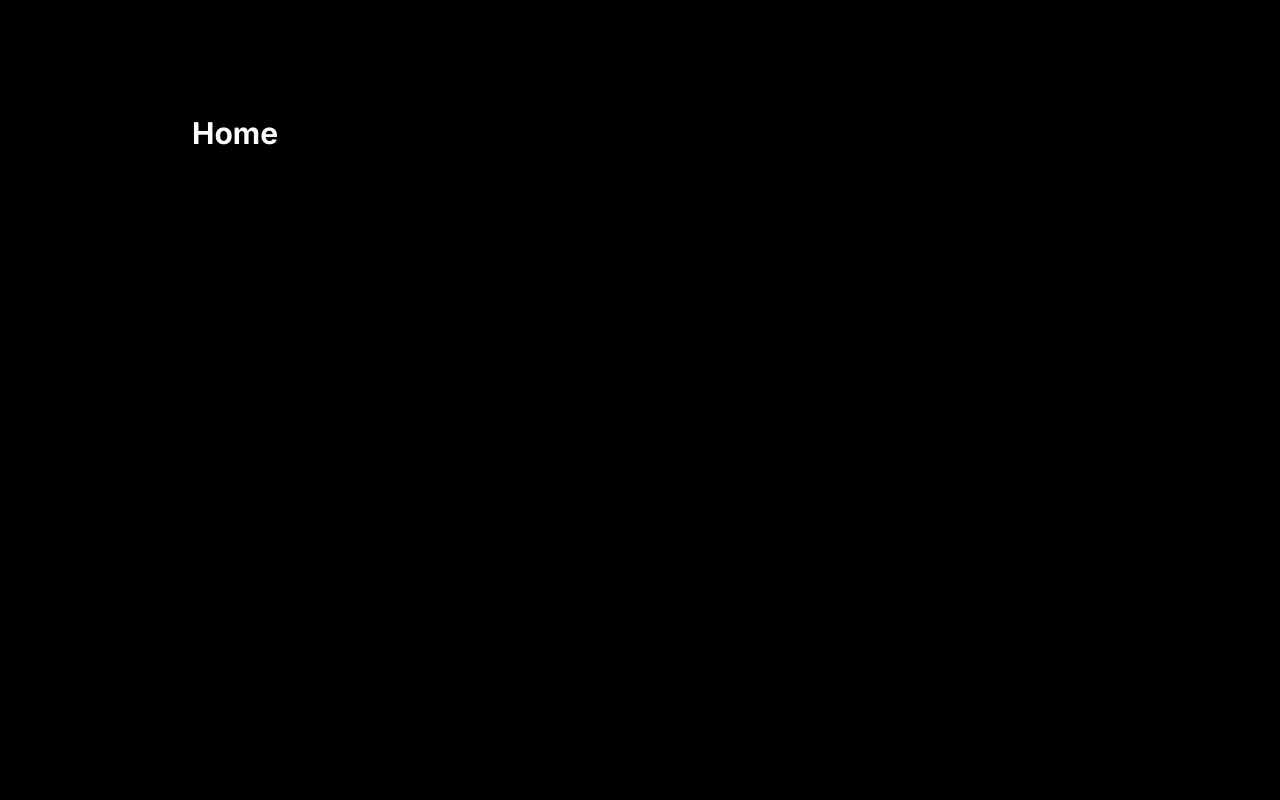
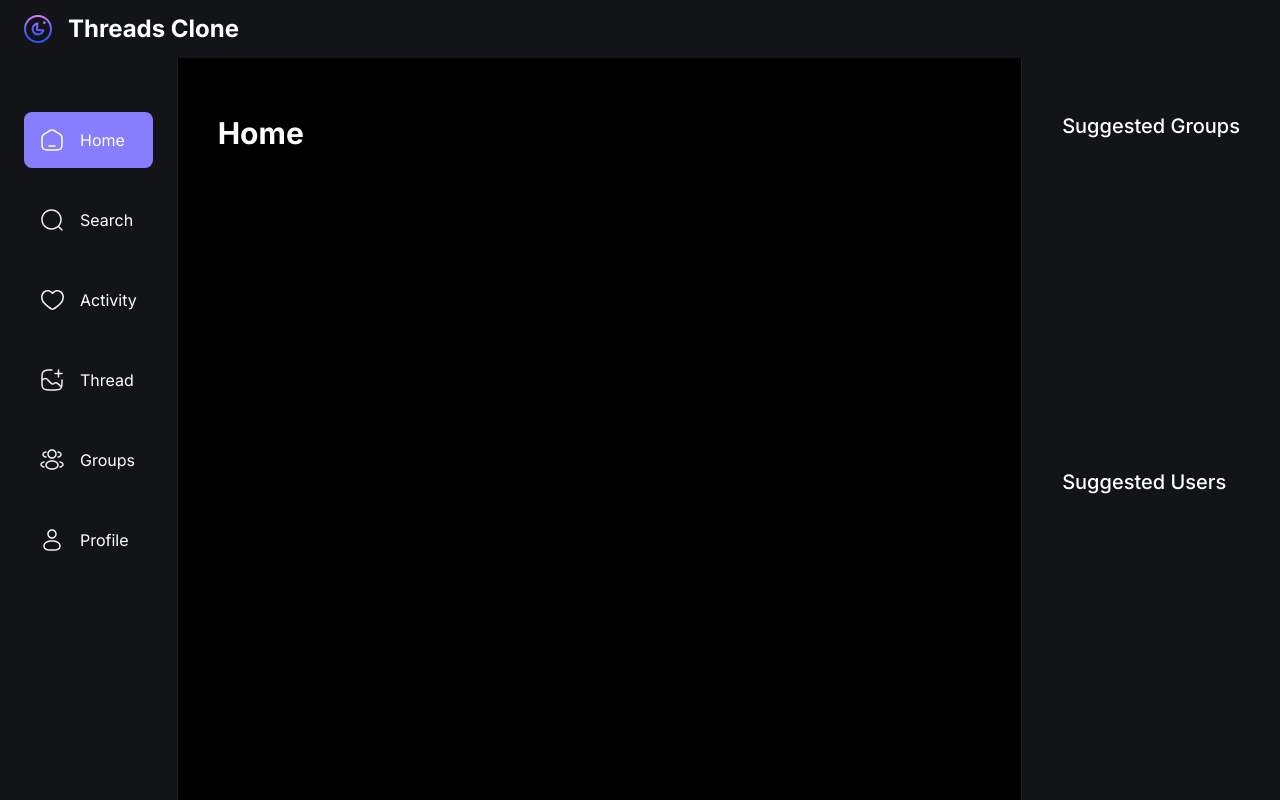
Before and after one commit to subhatav/threads-clone-next, a Next.js app: page / in a window 1280 px wide. Built offline with nearby package versions, Linux system fonts and the light colour scheme; no server answers.

Commit message:
Create the Bottom Bar and the Right Side Bar as `shared` components

```diff
--- a/app/(root)/layout.tsx
+++ b/app/(root)/layout.tsx
@@ -3,6 +3,11 @@ import type { Metadata } from "next";
 import { ClerkProvider } from "@clerk/nextjs";
 import { dark } from "@clerk/themes";
 import { Inter } from "next/font/google";
+
+import BottomBar from "@/components/shared/BottomBar";
+import LeftSideBar from "@/components/shared/LeftSideBar";
+import RightSideBar from "@/components/shared/RightSideBar";
+import TopBar from "@/components/shared/TopBar";
 
 import "../globals.css";
 
@@ -10,7 +15,7 @@ const font = Inter({ subsets: ["latin"] });
 
 export const metadata: Metadata = {
   title: "Threads Clone",
-  description: "Connect with your friends online!",
+  description: "Connect with your friends online!"
 };
 
 export default function RootLayout(
@@ -20,11 +25,15 @@ export default function RootLayout(
     <ClerkProvider appearance={{ baseTheme: dark }} afterSignOutUrl="/">
       <html lang="en">
         <body className={font.className}>
+          <TopBar />
           <main className="flex flex-row">
+            <LeftSideBar />
             <section className="main-container">
               <div className="w-full max-w-4xl">{children}</div>
             </section>
+            <RightSideBar />
           </main>
+          <BottomBar />
         </body>
       </html>
     </ClerkProvider>
--- a/app/globals.css
+++ b/app/globals.css
@@ -83,12 +83,12 @@
     @apply relative flex justify-start gap-4 rounded-lg p-4;
   }
 
+  .rightsidebar {
+    @apply sticky right-0 top-0 z-20 flex h-screen w-fit flex-col justify-between gap-12 overflow-auto border-l border-l-dark-4 bg-dark-2 px-10 pb-6 pt-28 max-xl:hidden;
+  }
+
   .pagination {
     @apply mt-10 flex w-full items-center justify-center gap-5;
-  }
-
-  .rightsidebar {
-    @apply sticky right-0 top-0 z-20 flex h-screen w-fit flex-col justify-between gap-12 overflow-auto border-l border-l-dark-4 bg-dark-2 px-10 pb-6 pt-28 max-xl:hidden;
   }
 }
 
--- /dev/null
+++ b/components/shared/BottomBar.tsx
@@ -0,0 +1,35 @@
+"use client";
+
+import { barLinks } from "@/constants";
+import { usePathname } from "next/navigation";
+
+import Image from "next/image";
+import Link from "next/link";
+
+export default function BottomBar() {
+
+  const pathname = usePathname();
+
+  return (
+    <section className="bottombar">
+      <div className="bottombar_container">
+        {barLinks.map(link => {
+          const isNestedUrl = pathname.includes(link.route) && link.route.length > 1;
+          const isPageActive = isNestedUrl || pathname === link.route;
+          return (
+            <Link href={link.route} key={link.label} className={
+              `bottombar_link ${isPageActive && "bg-primary-500"}`
+            }>
+              <Image src={link.imgUrl} alt={link.label}
+                width={16} height={16} className="object-contain"
+              />
+              <p className="text-subtle-medium text-light-1 max-sm:hidden">
+                {link.label.split(/\s+/)[0]}
+              </p>
+            </Link>
+          );
+        })}
+      </div>
+    </section>
+  );
+}
--- a/components/shared/LeftSideBar.tsx
+++ b/components/shared/LeftSideBar.tsx
@@ -1,6 +1,6 @@
 "use client";
 
-import { sidebarLinks } from "@/constants";
+import { barLinks } from "@/constants";
 import { SignOutButton, SignedIn, useAuth } from "@clerk/nextjs";
 import { usePathname } from "next/navigation";
 
@@ -15,7 +15,7 @@ export default function LeftSideBar() {
   return (
     <section className="custom-scrollbar leftsidebar">
       <div className="flex w-full flex-1 flex-col gap-6 px-6">
-        {sidebarLinks.map(link => {
+        {barLinks.map(link => {
           const isNestedUrl = pathname.includes(link.route) && link.route.length > 1;
           const isPageActive = isNestedUrl || pathname === link.route;
           if (link.route === "/profile") link.route = `${link.route}/${userId}`;
--- /dev/null
+++ b/components/shared/RightSideBar.tsx
@@ -0,0 +1,12 @@
+export default function RightSideBar() {
+  return (
+    <section className="custom-scrollbar rightsidebar">
+      <div className="flex flex-1 flex-col justify-start">
+        <h3 className="text-heading4-medium text-light-1">Suggested Groups</h3>
+      </div>
+      <div className="flex flex-1 flex-col justify-start">
+        <h3 className="text-heading4-medium text-light-1">Suggested Users</h3>
+      </div>
+    </section>
+  );
+}
--- a/components/shared/TopBar.tsx
+++ b/components/shared/TopBar.tsx
@@ -16,7 +16,7 @@ export default function TopBar() {
       <div className="flex items-center gap-1">
         <div className="block md:hidden">
           <SignedIn>
-            <SignOutButton>
+            <SignOutButton redirectUrl="/sign-up">
               <div className="flex cursor-pointer">
                 <Image src="/assets/logout.svg"
                   alt="logout" width={24} height={24}
--- a/constants/index.js
+++ b/constants/index.js
@@ -1,4 +1,4 @@
-export const sidebarLinks = [
+export const barLinks = [
   {
     imgUrl: "/assets/home.svg",
     route: "/", label: "Home"
```
